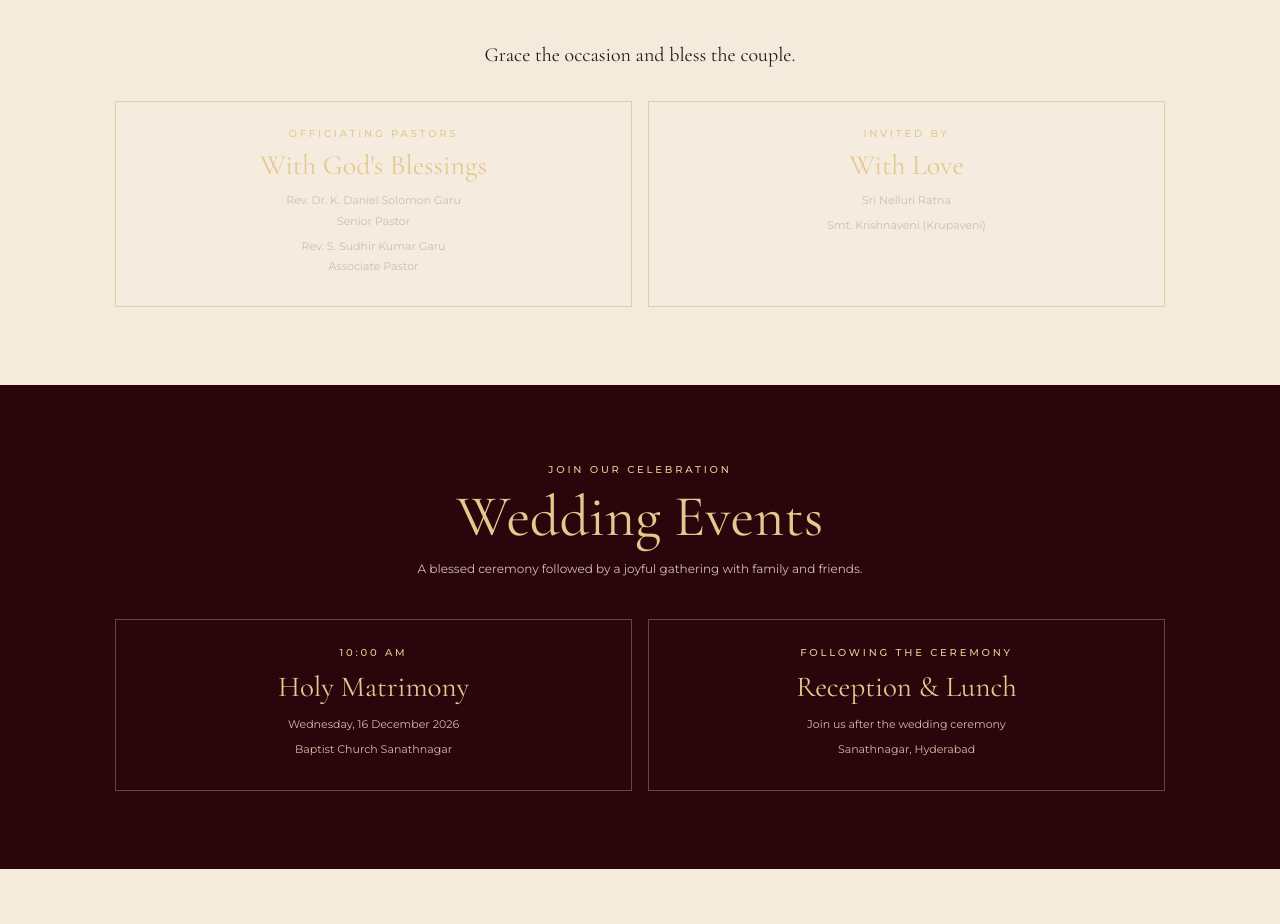
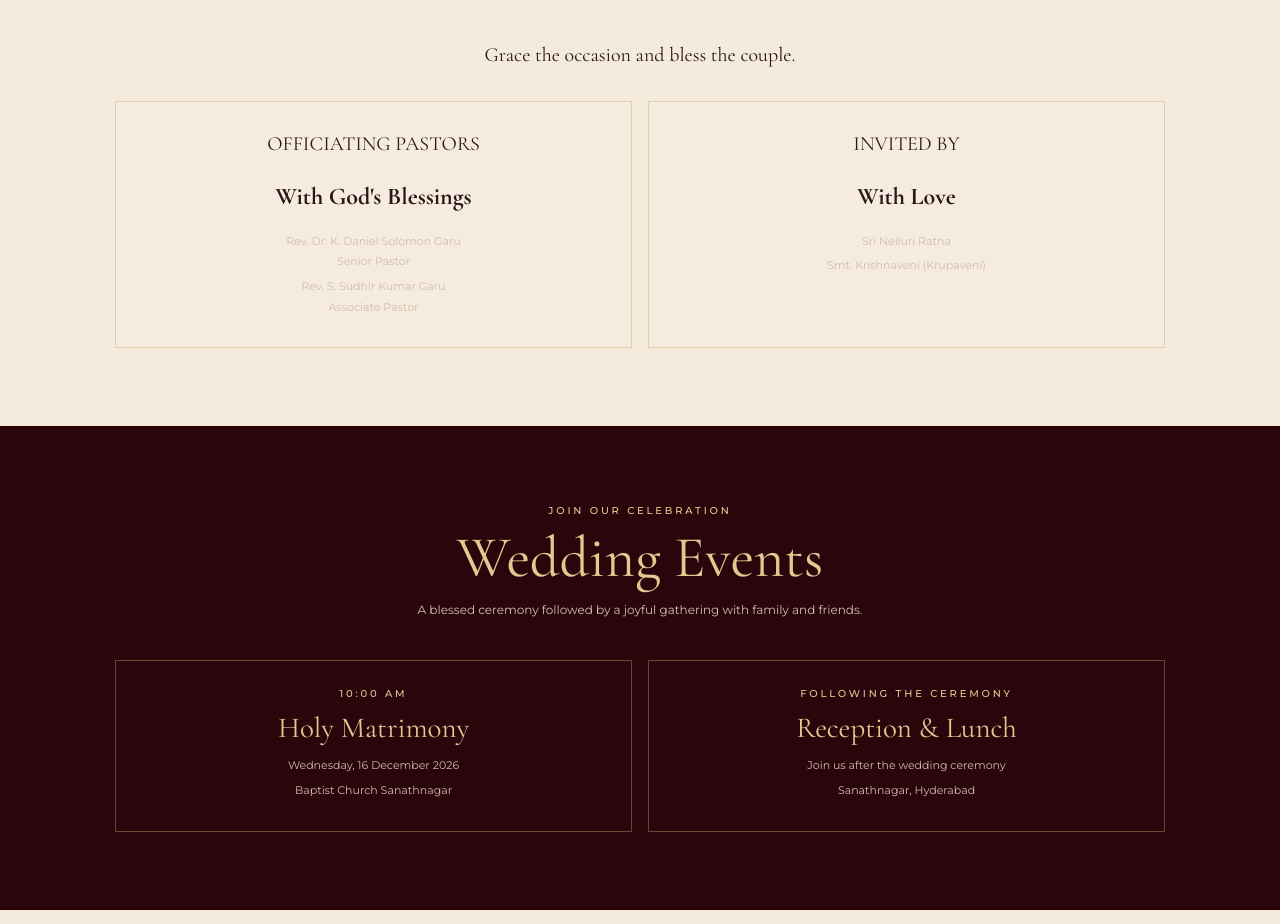
Before and after one commit to jjcreationz/JJ_Wedding_Invitation, a plain HTML site: page index.html in a window 1280 px wide. Shown: the part 1689-2613 px from the top of the page. Drawn offline with nearby package versions, Linux system fonts and the light colour scheme.

Commit message:
Update index.html

```diff
--- a/index.html
+++ b/index.html
@@ -861,8 +861,8 @@ window.gtranslateSettings['43217984'] = {
     <div class="detail-grid">
 
         <div class="detail">
-            <div class="eyebrow">OFFICIATING PASTORS</div>
-            <h3>With God's Blessings</h3>
+            <div class="invite-copy">OFFICIATING PASTORS</div>
+            <h2>With God's Blessings</h2>
             <p>
                 Rev. Dr. K. Daniel Solomon Garu<br>
                 Senior Pastor
@@ -874,8 +874,8 @@ window.gtranslateSettings['43217984'] = {
         </div>
 
         <div class="detail">
-            <div class="eyebrow">INVITED BY</div>
-            <h3>With Love</h3>
+            <div class="invite-copy">INVITED BY</div>
+            <h2>With Love</h2>
             <p>Sri Nelluri Ratna</p>
             <p>Smt. Krishnaveni (Krupaveni)</p>
         </div>
```
